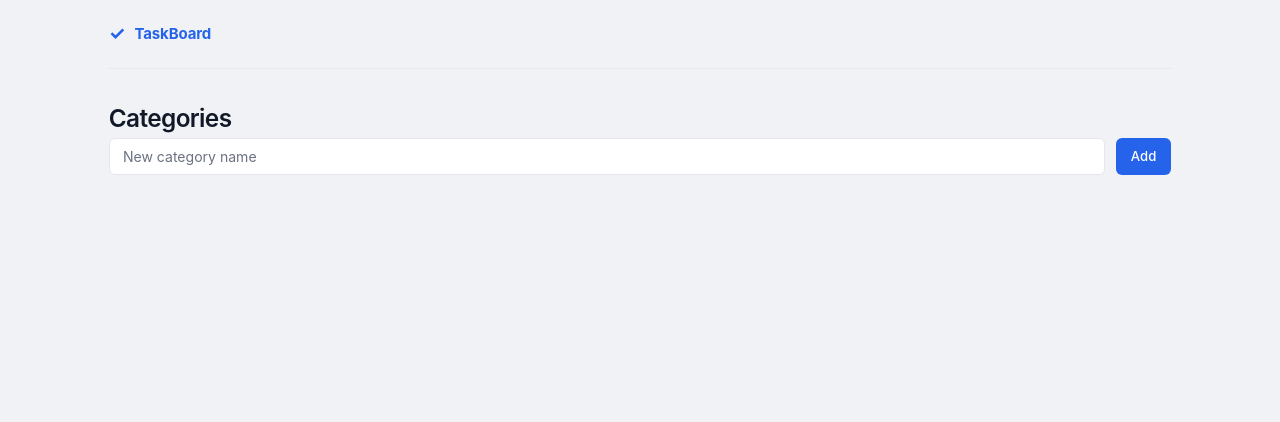
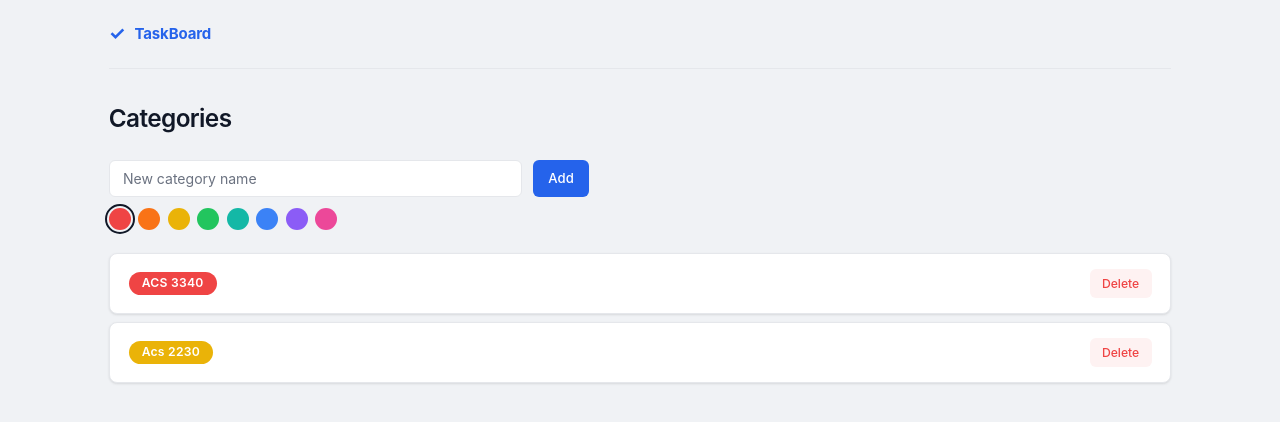
Before and after one commit to meganclapinski25/4320-state-management, a React (Vite) app: page /categories in a window 1280 px wide. Shown: the top 422 px of the page. Built offline with nearby package versions, Linux system fonts and the light colour scheme; data requests are answered from the project's data file.

Commit message:
AI fix some styling and stretch challenges

```diff
--- a/db.json
+++ b/db.json
@@ -1,5 +1,16 @@
 {
   "tasks": [],
-  "categories": [],
+  "categories": [
+    {
+      "name": "ACS 3340 ",
+      "color": "#ef4444",
+      "id": "Lob1t6l5vIo"
+    },
+    {
+      "name": "Acs 2230",
+      "color": "#eab308",
+      "id": "YFfVXtGpO9Y"
+    }
+  ],
   "$schema": "./node_modules/json-server/schema.json"
 }
--- a/src/pages/CategoryList.jsx
+++ b/src/pages/CategoryList.jsx
@@ -11,6 +11,7 @@ function CategoryList(){
 
 
     const [name, setName] = useState('')
+    const [selectedColor, setSelectedColor] = useState(PALETTE[0])
 
     const { data: categories = [], isLoading, isError, error } = useQuery({
       queryKey: ['categories'],
@@ -26,6 +27,7 @@ function CategoryList(){
       onSuccess: () =>{
         queryClient.invalidateQueries({queryKey: ['categories']})
         setName('')
+        setSelectedColor(PALETTE[0])
       }
     })
 
@@ -35,13 +37,8 @@ function CategoryList(){
     })
 
 
-    const handleCreate = async () =>{
-        // pick a random color from the palette, preferring ones not already in use
-        const used = new Set(categories.map(c => c.color))
-        const available = PALETTE.filter(c => !used.has(c))
-        const pool = available.length > 0 ? available : PALETTE
-        const color = pool[Math.floor(Math.random() * pool.length)]
-        createMutation.mutate({name,color})
+    const handleCreate = () => {
+        createMutation.mutate({ name, color: selectedColor })
     }
 
 
@@ -51,7 +48,8 @@ function CategoryList(){
     return(
         <div>
             <h1>Categories</h1>
-            <div style={{ display: 'flex', gap: '0.75rem', marginBottom: '1.5rem' }}>
+            <div style={{ maxWidth: '480px', marginTop: '1.5rem', marginBottom: '1.5rem' }}>
+              <div style={{ display: 'flex', gap: '0.75rem', marginBottom: '0.75rem' }}>
                 <input
                   type="text"
                   placeholder="New category name"
@@ -59,7 +57,20 @@ function CategoryList(){
                   onChange={(e) => setName(e.target.value)}
                 />
                 <button className="btn-primary" onClick={handleCreate} disabled={createMutation.isPending}>
-                {createMutation.isPending ? 'Adding...' : 'Add'}</button>
+                  {createMutation.isPending ? 'Adding...' : 'Add'}
+                </button>
+              </div>
+              <div className="swatch-row">
+                {PALETTE.map(color => (
+                  <button
+                    key={color}
+                    className={`swatch${selectedColor === color ? ' selected' : ''}`}
+                    style={{ background: color }}
+                    onClick={() => setSelectedColor(color)}
+                    title={color}
+                  />
+                ))}
+              </div>
             </div>
 
             {categories.map(category => (
--- a/src/utils/palette.js
+++ b/src/utils/palette.js
@@ -1,10 +1,10 @@
 export const PALETTE = [
-    '#ef4444',
-    '#d97706',
-    '#059669',
-    '#2563eb',
-    '#7c3aed',
-    '#db2777',
-    '#0891b2',
-    '#65a30d',
-  ]
+  '#ef4444', // red
+  '#f97316', // orange
+  '#eab308', // yellow
+  '#22c55e', // green
+  '#14b8a6', // teal
+  '#3b82f6', // blue
+  '#8b5cf6', // purple
+  '#ec4899', // pink
+]
```
Lines whose indentation alone changed are shown as unchanged.
